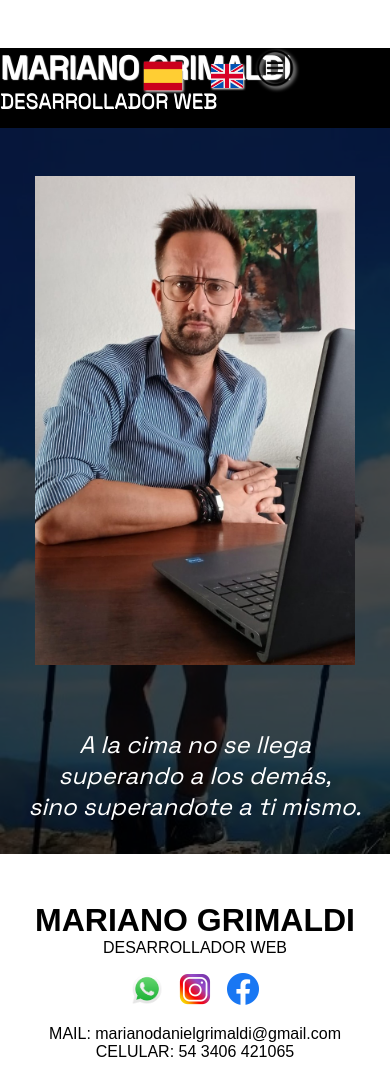
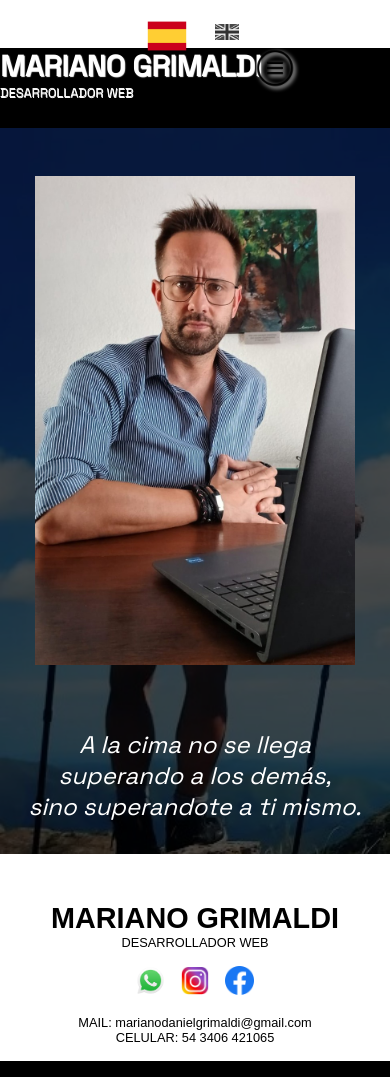
Before and after one commit to marianogrimaldi/portfolio, a React (Vite) app: page / in a window 390 px wide. Built offline with nearby package versions, Linux system fonts and the light colour scheme.

Commit message:
mediaq horizontal

```diff
--- a/src/Components/Footer/Footer.scss
+++ b/src/Components/Footer/Footer.scss
@@ -11,6 +11,14 @@
     z-index: 2;
     position: relative;
     background-color: white;
+}
+
+@media screen and (max-width: 992px){
+    .flexFooter{
+        p{
+            font-size: .8rem;
+        }
+    }
 }
 
 @media screen and (max-width: 479px){
@@ -30,6 +38,17 @@
     }
 }
 
+@media screen and (max-width: 992px){
+    .flexTituloFppter{
+        h1{
+            font-size: 1.8rem;
+        }
+        p{
+            font-size: .8rem;
+        }
+    }
+}
+
 .flexRedes{
     display: flex;
     justify-content: center;
@@ -37,6 +56,14 @@
     margin-bottom: 1rem;
     img{
         width: 2rem;
+    }
+}
+
+@media screen and (max-width: 992px){
+    .flexRedes{
+        img{
+            width: 1.8rem;
+        }
     }
 }
 
--- a/src/Components/Header/Header.scss
+++ b/src/Components/Header/Header.scss
@@ -82,7 +82,18 @@ li{
     }
 }
 
+@media screen and (max-width: 992px){
 
+    .flexTitle{
+        h1{
+        font-size: 1.8rem;
+    }
+    p{
+        font-size: .8rem;
+    }
+    }
+
+}
 
 @media screen and (max-width: 479px){
     h1{
--- a/src/Components/TraductorSelect/Traductor.scss
+++ b/src/Components/TraductorSelect/Traductor.scss
@@ -3,7 +3,7 @@
     justify-content: center;
     gap: 2rem;
     cursor: pointer;
-    top:4rem;
+
     position: absolute;
     left: 0;
     right: 0;
@@ -17,11 +17,15 @@
         filter: drop-shadow(1px 1px 1px rgb(255, 255, 255));
         z-index: 3;
         transition: .5s;
+     filter: gray;
+        -webkit-filter: grayscale(100%);
+
     }
 
     .flagSelected{
         scale: 1.2;
-
+          filter: gray;
+        -webkit-filter: none
     }
 
 }
@@ -29,13 +33,22 @@
 
 @media screen and (max-width: 992px){
     .flags{
-        top:4rem;
+
+        img{
+            width: 1.2rem;
+            height: .8rem;
+
+        }
+        .flagSelected{
+            width: 1.5rem;
+            height: 1.1rem;
+
+        }
     }
 }
 
 @media screen and (max-width: 479px){
     .flags{
-       top:1rem
 
         img{
             width: 1.5rem;
```
